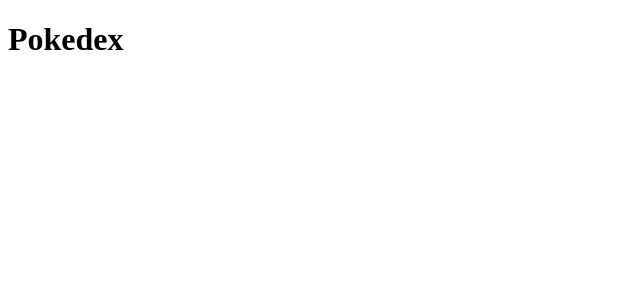
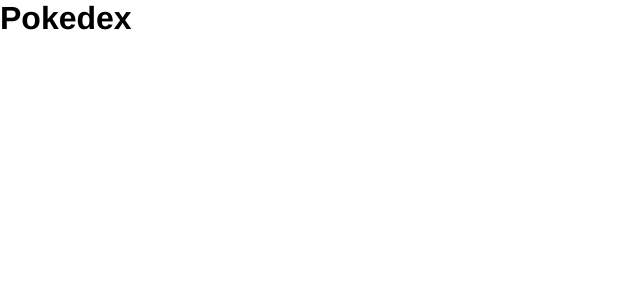
Before and after one commit to amangupta37/Pokedex, a React (Create React App) app: page / in a window 1280 px wide. Shown: the top 300 px of the page, without its empty margins (0-640 px from the left). Built offline with nearby package versions, Linux system fonts and the light colour scheme.

Commit message:
feat : Add global css

```diff
--- a/package.json
+++ b/package.json
@@ -9,6 +9,7 @@
     "react": "^17.0.2",
     "react-dom": "^17.0.2",
     "react-scripts": "4.0.3",
+    "styled-components": "^5.3.3",
     "web-vitals": "^1.1.2"
   },
   "scripts": {
--- /dev/null
+++ b/src/globalStyle.js
@@ -0,0 +1,16 @@
+import { createGlobalStyle } from "styled-components";
+
+export const GlobalStyles = createGlobalStyle`
+*{
+    padding:0;
+    margin:0;
+    box-sizing:border-box;
+}
+html, body {
+    height: 100%;
+    font-family: 'Helvetica Neue', Helvetica, Arial, sans-serif;
+    -webkit-font-smoothing: antialiased;
+    -moz-osx-font-smoothing: grayscale;
+    scroll-behavior: smooth;
+}
+`;
--- a/src/index.js
+++ b/src/index.js
@@ -1,9 +1,10 @@
 import React from "react";
 import ReactDOM from "react-dom";
 import App from "./App.jsx";
-
+import { GlobalStyles } from "./globalStyle";
 ReactDOM.render(
   <React.StrictMode>
+    <GlobalStyles />
     <App />
   </React.StrictMode>,
   document.getElementById("root")
```
Also changed, not shown: 1 other file (tests, documents, lock files or other folders).
